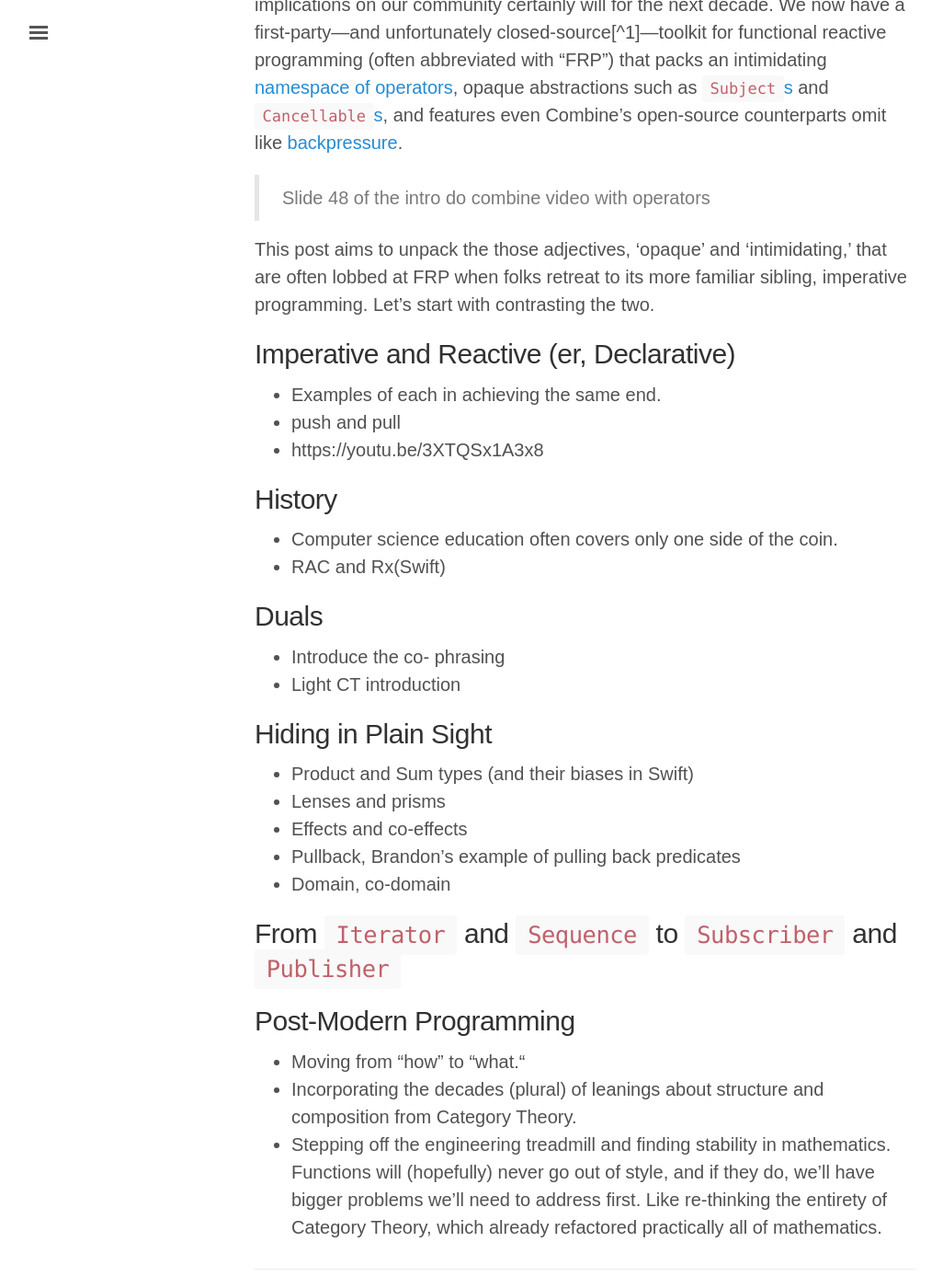
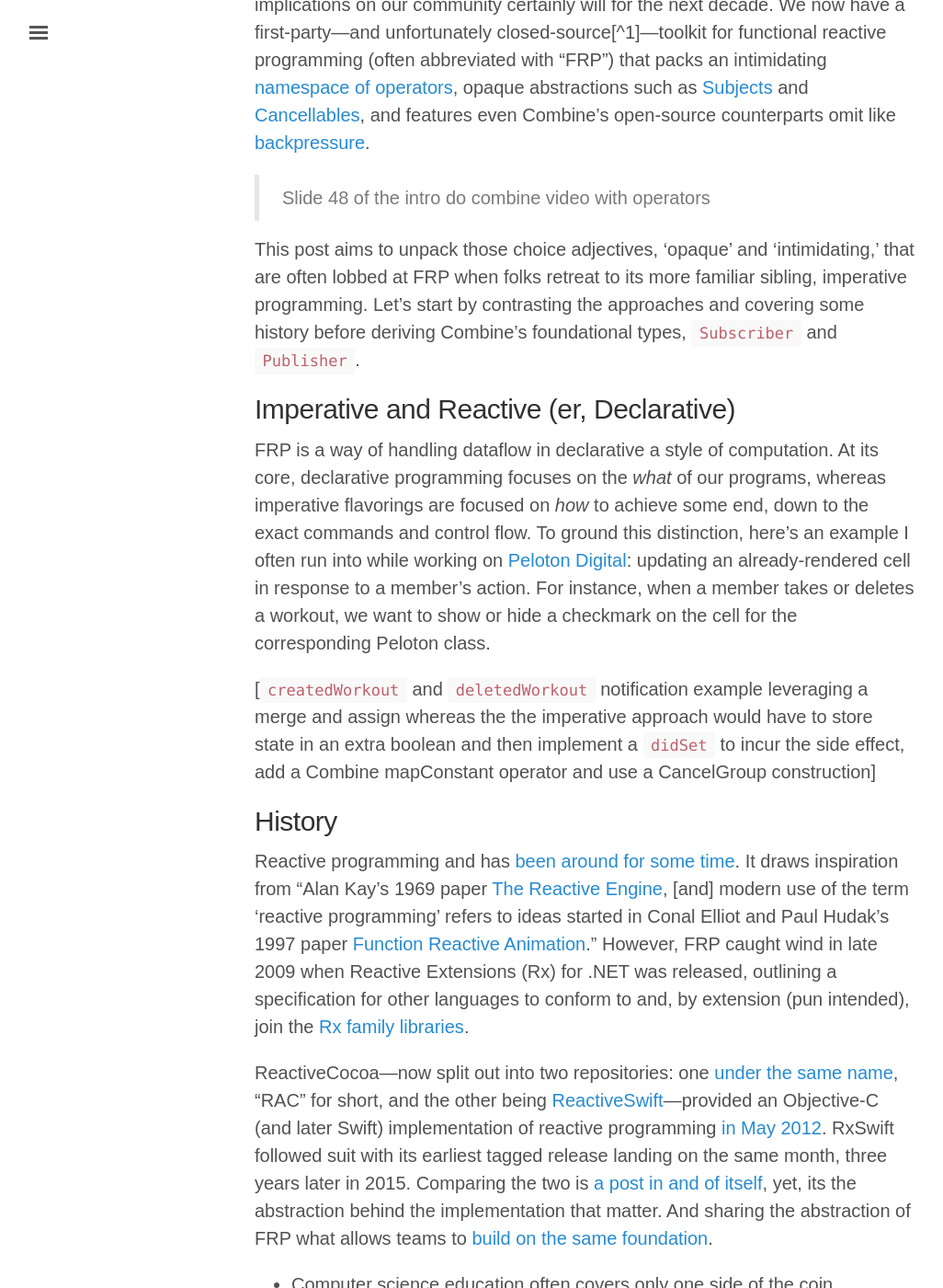
Before and after one commit to rvsrvs/jasdev.github.io, a Jekyll site: the page built from _posts/2019-6-26-duals.md, in a window 1280 px wide and 1400 px high, scrolled down 322 px. Shown: the whole window at 92% size, without its empty margins (3-1029 px from the left). Built offline with Jekyll 4.4.1, drawn with Linux system fonts in a browser that asks for light colours; some web fonts are replaced; some of the changed text lies outside the part shown.

Commit message:
Progress on History section

```diff
--- a/_posts/2019-6-26-duals.md
+++ b/_posts/2019-6-26-duals.md
@@ -5,43 +5,51 @@ permalink: duals
 type: engineering
 ---
 
-While the [debut of Apple’s Combine framework](https://developer.apple.com/videos/play/wwdc2019/722/) didn’t quite take center stage, its implications on our community certainly will for the next decade. We now have a first-party—and unfortunately closed-source[^1]—toolkit for functional reactive programming (often abbreviated with “FRP”) that packs an intimidating [namespace of operators](https://developer.apple.com/documentation/combine/publishers), opaque abstractions such as [`Subject`s](https://developer.apple.com/documentation/combine/subject) and [`Cancellable`s](https://developer.apple.com/documentation/combine/cancellable), and features even Combine’s open-source counterparts omit like [backpressure](https://developer.apple.com/documentation/combine/subscribers/demand).
+While the [debut of Apple’s Combine framework](https://developer.apple.com/videos/play/wwdc2019/722/) didn’t quite take center stage, its implications on our community certainly will for the next decade. We now have a first-party—and unfortunately closed-source[^1]—toolkit for functional reactive programming (often abbreviated with “FRP”) that packs an intimidating [namespace of operators](https://developer.apple.com/documentation/combine/publishers), opaque abstractions such as [Subjects](https://developer.apple.com/documentation/combine/subject) and [Cancellables](https://developer.apple.com/documentation/combine/cancellable), and features even Combine’s open-source counterparts omit like [backpressure](https://developer.apple.com/documentation/combine/subscribers/demand).
 
 > Slide 48 of the intro do combine video with operators
 
-This post aims to unpack the those adjectives, ‘opaque’ and ‘intimidating,’ that are often lobbed at FRP when folks retreat to its more familiar sibling, imperative programming. Let’s start with contrasting the two.
+This post aims to unpack those choice adjectives, ‘opaque’ and ‘intimidating,’ that are often lobbed at FRP when folks retreat to its more familiar sibling, imperative programming. Let’s start by contrasting the approaches and covering some history before deriving Combine’s foundational types, `Subscriber` and `Publisher`.
 
 ## Imperative and Reactive (er, Declarative)
 
-- Examples of each in achieving the same end.
-- push and pull
-- https://youtu.be/3XTQSx1A3x8
+FRP is a way of handling dataflow in declarative a style of computation. At its core, declarative programming focuses on the *what* of our programs, whereas imperative flavorings are focused on *how* to achieve some end, down to the exact commands and control flow. To ground this distinction, here’s an example I often run into while working on [Peloton Digital](https://apps.apple.com/app/apple-store/id792750948): updating an already-rendered cell in response to a member’s action. For instance, when a member takes or deletes a workout, we want to show or hide a checkmark on the cell for the corresponding Peloton class.
+
+[`createdWorkout` and `deletedWorkout` notification example leveraging a merge and assign whereas the the imperative approach would have to store state in an extra boolean and then implement a `didSet` to incur the side effect, add a Combine mapConstant operator and use a CancelGroup construction]
 
 ## History
 
+Reactive programming and has [been around for some time](https://www.cocoawithlove.com/blog/reactive-programming-what-and-why.html#appendix-a-little-bit-of-history). It draws inspiration from “Alan Kay’s 1969 paper [The Reactive Engine](https://www.mprove.de/visionreality/media/kay69.html), [and] modern use of the term ‘reactive programming’ refers to ideas started in Conal Elliot and Paul Hudak’s 1997 paper [Function Reactive Animation](http://conal.net/papers/icfp97/).” However, FRP caught wind in late 2009 when Reactive Extensions (Rx) for .NET was released, outlining a specification for other languages to conform to and, by extension (pun intended), join the [Rx family libraries](https://github.com/ReactiveX).
+
+ReactiveCocoa—now split out into two repositories: one [under the same name](https://github.com/ReactiveCocoa/ReactiveCocoa), “RAC” for short, and the other being [ReactiveSwift](https://github.com/ReactiveCocoa/ReactiveSwift)—provided an Objective-C (and later Swift) implementation of reactive programming [in May 2012](https://github.blog/2012-05-04-reactivecocoa-for-a-better-world/). RxSwift followed suit with its earliest tagged release landing on the same month, three years later in 2015. Comparing the two is [a post in and of itself](https://ashfurrow.com/blog/reactivecocoa-vs-rxswift/), yet, its the abstraction behind the implementation that matter. And sharing the abstraction of FRP what allows teams to [build on the same foundation](https://www.youtube.com/watch?v=_DuGaAkQSnM&t=710).
+
 - Computer science education often covers only one side of the coin.
-- RAC and Rx(Swift)
+- Incidental complexity, sharp knife (Eidhof thread )
 
 ## Duals
 
 - Introduce the co- phrasing
+    - Domain, co-domain
 - Light CT introduction
 
 ## Hiding in Plain Sight
 
 - Product and Sum types (and their biases in Swift)
+    - lack of anonymous sum types, accessors for enumerations, and Point-Free’s attempt to close that gap
+- Effects and co-effects
+    - Finding joy in FP talk by Brandon
+- Pullback, Brandon’s example of pulling back predicates
 - Lenses and prisms
-- Effects and co-effects
-- Pullback, Brandon’s example of pulling back predicates
-- Domain, co-domain
 
 ## From `Iterator` and `Sequence` to `Subscriber` and `Publisher`
+
+- push and pull
 
 ## Post-Modern Programming
 
 - Moving from “how” to “what.“
 - Incorporating the decades (plural) of leanings about structure and composition from Category Theory.
-- Stepping off the engineering treadmill and finding stability in mathematics. Functions will (hopefully) never go out of style, and if they do, we’ll have bigger problems we’ll need to address first. Like re-thinking the entirety of Category Theory, which already refactored practically all of mathematics.
+- Stepping off the engineering treadmill and finding stability in mathematics. Functions will (hopefully) never go out of style, and if they do, we’ll have bigger problems to address first.—i.e., re-thinking the entirety of Category Theory, which already refactors practically all of mathematics.
 
 ---
 
```
